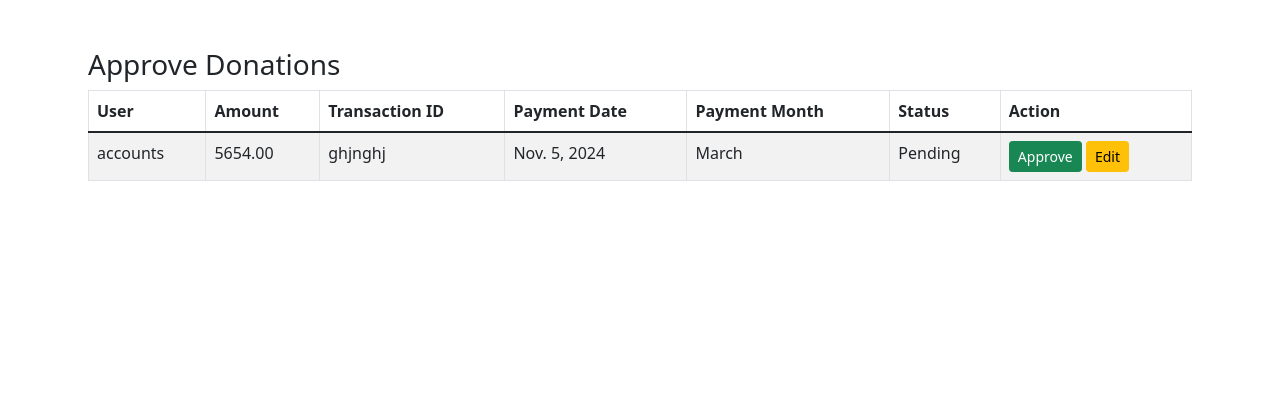
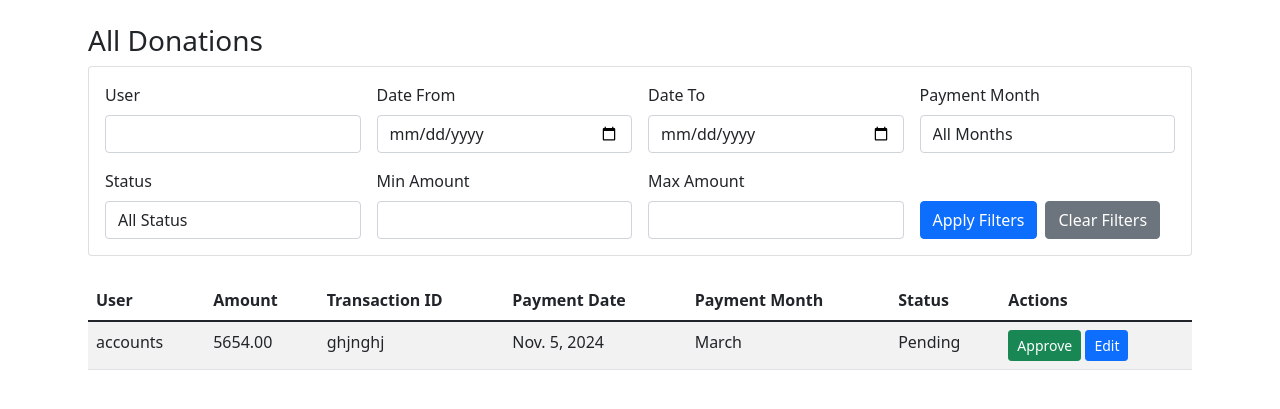
Before and after one commit to mainuzzamanbabu/Deeniyat, a Django app: page /approve_donation in a window 1280 px wide. Shown: the part 56-465 px from the top of the page. Run offline with Django 5.2, Linux system fonts and the light colour scheme; a user stored in the database is signed in; data comes from the database, SQL or seed files in the repository; both versions use the stored data as it was after the commit; some libraries are stand-ins or nearby versions.

Commit message:
All changes regarding accounting

```diff
--- a/core/urls.py
+++ b/core/urls.py
@@ -12,5 +12,5 @@ urlpatterns = [
     path('superadmin-dashboard/', views.superadmin_dashboard, name='superadmin_dashboard'),
     path('edit-donation/', views.edit_donation, name='edit_donation'),
     path('accounts-admin-dashboard/', views.accounts_admin_dashboard, name='accounts_admin_dashboard'),
-
+    path('edit-donation-accounts/', views.edit_donation_accounts, name='edit_donation_accounts'),
 ]
--- a/core/views.py
+++ b/core/views.py
@@ -8,6 +8,7 @@ from django.contrib.auth.models import User  # Import the User model
 from django.db.models import Sum
 from django.contrib.auth.models import Group
 
+from datetime import datetime
 
 def donation_total(request):
     if request.user.is_authenticated:
@@ -117,8 +118,8 @@ def approve_donation(request):
         donation.verified = True
         donation.verified_by = request.user
         donation.save()
-        return redirect("approve_donation")
-    return render(request, "approve_donation.html", {"donations": donations})
+        return redirect("accounts_admin_dashboard")
+    return render(request, "accounts_admin_dashboard.html", {"donations": donations})
 
 
 from django.views.decorators.http import require_POST
@@ -142,12 +143,100 @@ def edit_donation(request):
 
     return redirect("approve_donation")
 
+@require_POST
+@login_required
+@user_passes_test(is_superuser_or_accounts)
+def edit_donation_accounts(request):
+    donation_id = request.POST.get("donation_id")
+    amount = request.POST.get("amount")
+    transaction_id = request.POST.get("transaction_id")
+
+    try:
+        donation = Donation.objects.get(id=donation_id)
+        donation.amount = amount
+        donation.transaction_id = transaction_id
+        donation.save()
+        messages.success(request, "Donation updated successfully.")
+    except Donation.DoesNotExist:
+        messages.error(request, "Donation not found.")
+
+    return redirect("accounts_admin_dashboard")
+
+# @login_required
+# @user_passes_test(lambda u: u.groups.filter(name='accounts').exists() or u.is_superuser)
+# def accounts_admin_dashboard(request):
+#     all_data = {
+#         'users': User.objects.all(),
+#         'tasks': DailyTask.objects.all(),
+#         'donations': Donation.objects.all(),
+#     }
+#     return render(request, 'accounts_admin_dashboard.html', all_data)
 @login_required
 @user_passes_test(lambda u: u.groups.filter(name='accounts').exists() or u.is_superuser)
 def accounts_admin_dashboard(request):
-    all_data = {
+    # Get all donations initially
+    donations = Donation.objects.all()
+
+    # Get filter parameters from request
+    user_filter = request.GET.get('user')
+    date_from = request.GET.get('date_from')
+    date_to = request.GET.get('date_to')
+    payment_month = request.GET.get('payment_month')
+    status = request.GET.get('status')
+    min_amount = request.GET.get('min_amount')
+    max_amount = request.GET.get('max_amount')
+
+    # Apply filters
+    if user_filter:
+        donations = donations.filter(user__username__icontains=user_filter)
+
+    if date_from:
+        try:
+            date_from = datetime.strptime(date_from, '%Y-%m-%d').date()
+            donations = donations.filter(payment_date__gte=date_from)
+        except ValueError:
+            pass
+
+    if date_to:
+        try:
+            date_to = datetime.strptime(date_to, '%Y-%m-%d').date()
+            donations = donations.filter(payment_date__lte=date_to)
+        except ValueError:
+            pass
+
+    if payment_month and payment_month != 'all':
+        donations = donations.filter(payment_month=payment_month)
+
+    if status and status != 'all':
+        donations = donations.filter(verified=(status == 'verified'))
+
+    if min_amount:
+        try:
+            donations = donations.filter(amount__gte=float(min_amount))
+        except ValueError:
+            pass
+
+    if max_amount:
+        try:
+            donations = donations.filter(amount__lte=float(max_amount))
+        except ValueError:
+            pass
+
+    context = {
+        'donations': donations,
         'users': User.objects.all(),
         'tasks': DailyTask.objects.all(),
-        'donations': Donation.objects.all(),
+        'months_choices': Donation.MONTH_CHOICES,
+        # Add current filter values to context for form persistence
+        'current_filters': {
+            'user': user_filter or '',
+            'date_from': date_from or '',
+            'date_to': date_to or '',
+            'payment_month': payment_month or 'all',
+            'status': status or 'all',
+            'min_amount': min_amount or '',
+            'max_amount': max_amount or '',
+        }
     }
-    return render(request, 'accounts_admin_dashboard.html', all_data)
+
+    return render(request, 'accounts_admin_dashboard.html', context)
--- /dev/null
+++ b/templates/accounts_admin_dashboard.html
@@ -0,0 +1,261 @@
+{% extends "base.html" %}
+{% load static %}
+
+{% block title %}Accounts Dashboard{% endblock title %}
+
+{% block content %}
+<div class="container mt-4">
+    <h3>All Donations</h3>
+
+    <div class="card mb-4">
+        <div class="card-body">
+            <form method="get" class="row g-3">
+                <div class="col-md-3">
+                    <label class="form-label">User</label>
+                    <input type="text" name="user" class="form-control" value="{{ current_filters.user }}">
+                </div>
+
+                <div class="col-md-3">
+                    <label class="form-label">Date From</label>
+                    <input type="date" name="date_from" class="form-control" value="{{ current_filters.date_from|date:'Y-m-d' }}">
+                </div>
+
+                <div class="col-md-3">
+                    <label class="form-label">Date To</label>
+                    <input type="date" name="date_to" class="form-control" value="{{ current_filters.date_to|date:'Y-m-d' }}">
+                </div>
+
+                <div class="col-md-3">
+                    <label class="form-label">Payment Month</label>
+                    <select name="payment_month" class="form-control">
+                        <option value="all">All Months</option>
+                        {% for month_value, month_name in months_choices %}
+                        <option value="{{ month_value }}" {% if current_filters.payment_month == month_value %}selected{% endif %}>
+                            {{ month_name }}
+                        </option>
+                        {% endfor %}
+                    </select>
+                </div>
+
+                <div class="col-md-3">
+                    <label class="form-label">Status</label>
+                    <select name="status" class="form-control">
+                        <option value="all" {% if current_filters.status == 'all' %}selected{% endif %}>All Status</option>
+                        <option value="verified" {% if current_filters.status == 'verified' %}selected{% endif %}>Verified</option>
+                        <option value="pending" {% if current_filters.status == 'pending' %}selected{% endif %}>Pending</option>
+                    </select>
+                </div>
+
+                <div class="col-md-3">
+                    <label class="form-label">Min Amount</label>
+                    <input type="number" name="min_amount" class="form-control" value="{{ current_filters.min_amount }}">
+                </div>
+
+                <div class="col-md-3">
+                    <label class="form-label">Max Amount</label>
+                    <input type="number" name="max_amount" class="form-control" value="{{ current_filters.max_amount }}">
+                </div>
+
+                <div class="col-md-3 d-flex align-items-end">
+                    <button type="submit" class="btn btn-primary me-2">Apply Filters</button>
+                    <a href="{% url 'accounts_admin_dashboard' %}" class="btn btn-secondary">Clear Filters</a>
+                </div>
+            </form>
+        </div>
+    </div>
+
+    <div class="table-responsive">
+        <table class="table table-striped">
+            <thead>
+                <tr>
+                    <th>User</th>
+                    <th>Amount</th>
+                    <th>Transaction ID</th>
+                    <th>Payment Date</th>
+                    <th>Payment Month</th>
+                    <th>Status</th>
+                    <th>Actions</th>
+                </tr>
+            </thead>
+            <tbody>
+                {% for donation in donations %}
+                <tr>
+                    <td>{{ donation.user.username }}</td>
+                    <td>{{ donation.amount }}</td>
+                    <td>{{ donation.transaction_id }}</td>
+                    <td>{{ donation.payment_date }}</td>
+                    <td>{{ donation.get_payment_month_display }}</td>
+                    <td>{{ donation.verified|yesno:"Verified,Pending" }}</td>
+                    <td>
+                        {% if not donation.verified %}
+                        <button class="btn btn-success btn-sm" onclick="showApprovalModal('{{ donation.id }}')">Approve</button>
+                        {% endif %}
+                        <button class="btn btn-primary btn-sm" onclick="editDonation('{{ donation.id }}', '{{ donation.amount }}', '{{ donation.transaction_id }}')">Edit</button>
+                    </td>
+                </tr>
+                {% empty %}
+                <tr>
+                    <td colspan="7" class="text-center">No donations found.</td>
+                </tr>
+                {% endfor %}
+            </tbody>
+        </table>
+    </div>
+</div>
+
+<!-- Approval Modal -->
+<div class="modal approval-modal" id="approvalModal" tabindex="-1" role="dialog">
+    <div class="modal-dialog modal-dialog-centered" role="document">
+        <div class="modal-content">
+            <div class="modal-body text-center p-4">
+                <div class="mb-4">
+                    <svg width="64" height="64" viewBox="0 0 24 24" fill="none" stroke="currentColor" stroke-width="2" stroke-linecap="round" stroke-linejoin="round">
+                        <circle cx="12" cy="12" r="10"></circle>
+                        <line x1="12" y1="8" x2="12" y2="12"></line>
+                        <line x1="12" y1="16" x2="12.01" y2="16"></line>
+                    </svg>
+                </div>
+                <h5 class="mb-3">Are you sure?</h5>
+                <p class="mb-4">Do you want to approve this donation?</p>
+                <div class="d-flex justify-content-center gap-3">
+                    <button type="button" class="btn btn-primary px-4" id="confirmApproval">Yes, approve it!</button>
+                    <button type="button" class="btn btn-secondary px-4" onclick="hideApprovalModal()">Cancel</button>
+                </div>
+            </div>
+        </div>
+    </div>
+</div>
+
+<!-- Edit Modal -->
+<div class="modal fade" id="editModal" tabindex="-1" role="dialog">
+    <div class="modal-dialog" role="document">
+        <div class="modal-content">
+            <div class="modal-header">
+                <h5 class="modal-title">Edit Donation</h5>
+                <button type="button" class="btn-close" data-bs-dismiss="modal" aria-label="Close"></button>
+            </div>
+            <div class="modal-body">
+                <form id="editForm" method="post" action="{% url 'edit_donation_accounts' %}">
+                    {% csrf_token %}
+                    <input type="hidden" name="donation_id" id="editDonationId">
+                    <div class="form-group mb-3">
+                        <label>Amount</label>
+                        <input type="number" name="amount" id="editAmount" class="form-control" step="0.01" required>
+                    </div>
+                    <div class="form-group mb-3">
+                        <label>Transaction ID</label>
+                        <input type="text" name="transaction_id" id="editTransactionId" class="form-control" required>
+                    </div>
+                    <button type="submit" class="btn btn-primary">Save changes</button>
+                </form>
+            </div>
+        </div>
+    </div>
+</div>
+
+<style>
+.approval-modal .modal-content {
+    border-radius: 1rem;
+    border: none;
+    box-shadow: 0 0.5rem 1rem rgba(0, 0, 0, 0.15);
+}
+
+.approval-modal svg {
+    color: #f8bb86;
+    width: 80px;
+    height: 80px;
+    margin-bottom: 1rem;
+}
+
+.approval-modal h5 {
+    font-size: 1.5rem;
+    font-weight: 600;
+}
+
+.approval-modal p {
+    color: #666;
+}
+
+.approval-modal .btn {
+    padding: 0.5rem 2rem;
+    border-radius: 0.5rem;
+    font-weight: 500;
+}
+
+.approval-modal .btn-primary {
+    background-color: #7066e0;
+    border-color: #7066e0;
+}
+
+.approval-modal .btn-primary:hover {
+    background-color: #5d57b3;
+    border-color: #5d57b3;
+}
+
+.approval-modal .btn-secondary {
+    background-color: #6c757d;
+    border-color: #6c757d;
+}
+</style>
+
+<script>
+let currentDonationId = null;
+
+function showApprovalModal(donationId) {
+    currentDonationId = donationId;
+    const modal = document.getElementById('approvalModal');
+    modal.style.display = 'block';
+    modal.classList.add('show');
+    document.body.classList.add('modal-open');
+
+    // Add modal backdrop
+    const backdrop = document.createElement('div');
+    backdrop.className = 'modal-backdrop fade show';
+    document.body.appendChild(backdrop);
+}
+
+function hideApprovalModal() {
+    const modal = document.getElementById('approvalModal');
+    modal.style.display = 'none';
+    modal.classList.remove('show');
+    document.body.classList.remove('modal-open');
+
+    // Remove modal backdrop
+    const backdrop = document.querySelector('.modal-backdrop');
+    if (backdrop) {
+        backdrop.remove();
+    }
+}
+
+document.getElementById('confirmApproval').addEventListener('click', function() {
+    if (currentDonationId) {
+        const form = document.createElement('form');
+        form.method = 'POST';
+        form.action = "{% url 'approve_donation' %}";
+
+        const csrfInput = document.createElement('input');
+        csrfInput.type = 'hidden';
+        csrfInput.name = 'csrfmiddlewaretoken';
+        csrfInput.value = document.querySelector('[name=csrfmiddlewaretoken]').value;
+
+        const donationInput = document.createElement('input');
+        donationInput.type = 'hidden';
+        donationInput.name = 'donation_id';
+        donationInput.value = currentDonationId;
+
+        form.appendChild(csrfInput);
+        form.appendChild(donationInput);
+        document.body.appendChild(form);
+        form.submit();
+    }
+    hideApprovalModal();
+});
+
+function editDonation(id, amount, transactionId) {
+    document.getElementById('editDonationId').value = id;
+    document.getElementById('editAmount').value = amount;
+    document.getElementById('editTransactionId').value = transactionId;
+    new bootstrap.Modal(document.getElementById('editModal')).show();
+}
+</script>
+{% endblock content %}
--- a/templates/navbar.html
+++ b/templates/navbar.html
@@ -34,10 +34,22 @@
           >
         </li>
 
+        {% endif %}
+        <p></p>
         {% if user.is_authenticated and user.username == "accounts" %}
-        <p>Hi</p>
-        {% endif %} {% endif %}
+        <li class="nav-item">
+          <a class="nav-link" href="{% url 'approve_donation' %}"
+            >Approve Donation</a
+          >
+        </li>
+        <li class="nav-item">
+          <a class="nav-link" href="{% url 'accounts_admin_dashboard' %}"
+            >Accounts Dashboard</a
+          >
+        </li>
+        {% endif %}
       </ul>
+
       <li>{{ request.total_donations }}</li>
 
       <span class="navbar-text me-3"> Logged in as: {{ user.username }} </span>
```
Also changed, not shown: core/templatetags/custom_tags.py (added, +8 -0 lines), templates/test.html (added, +134 -0 lines), core/templatetags/__init__.py (added), db.sqlite3.
